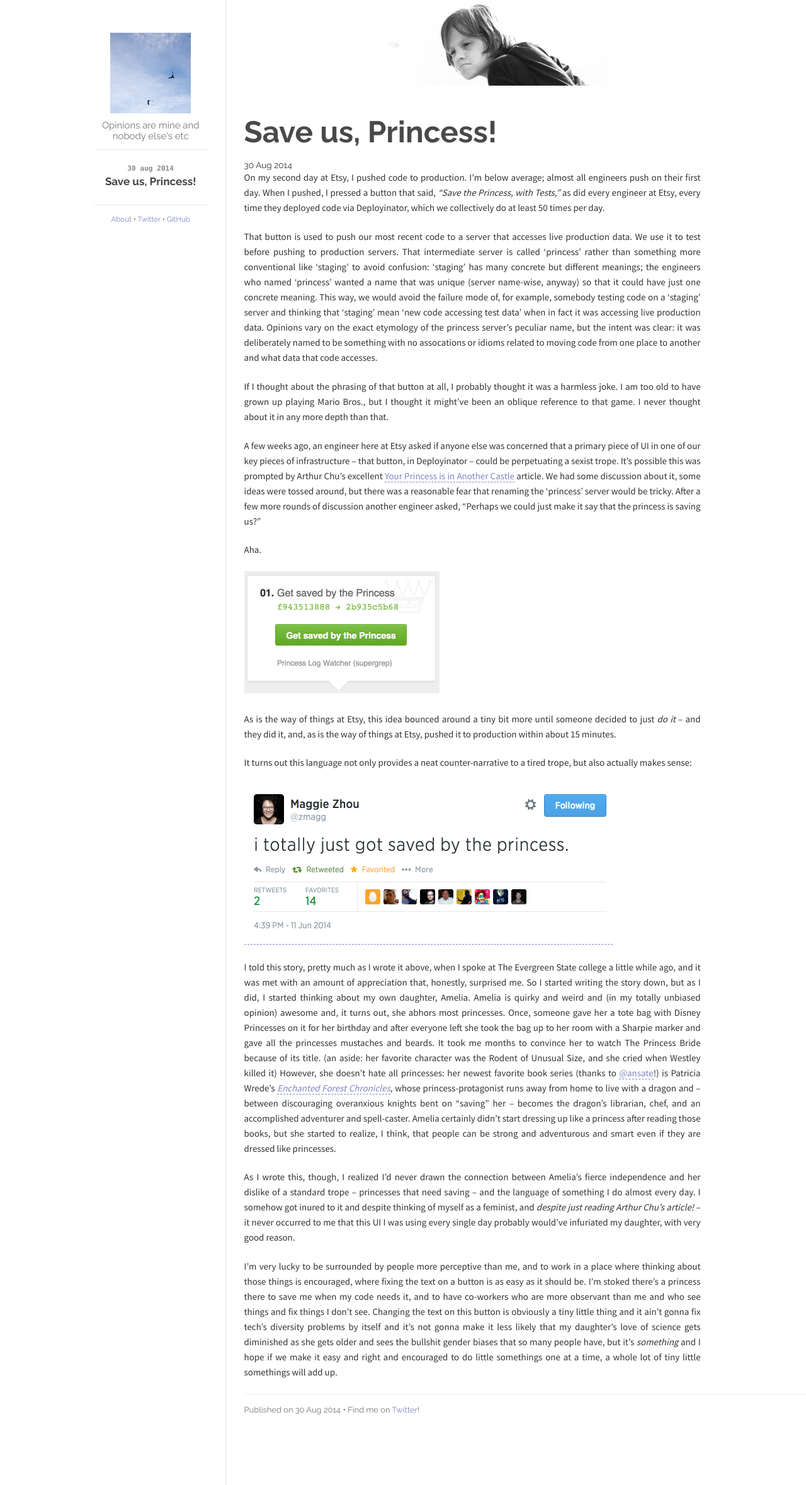
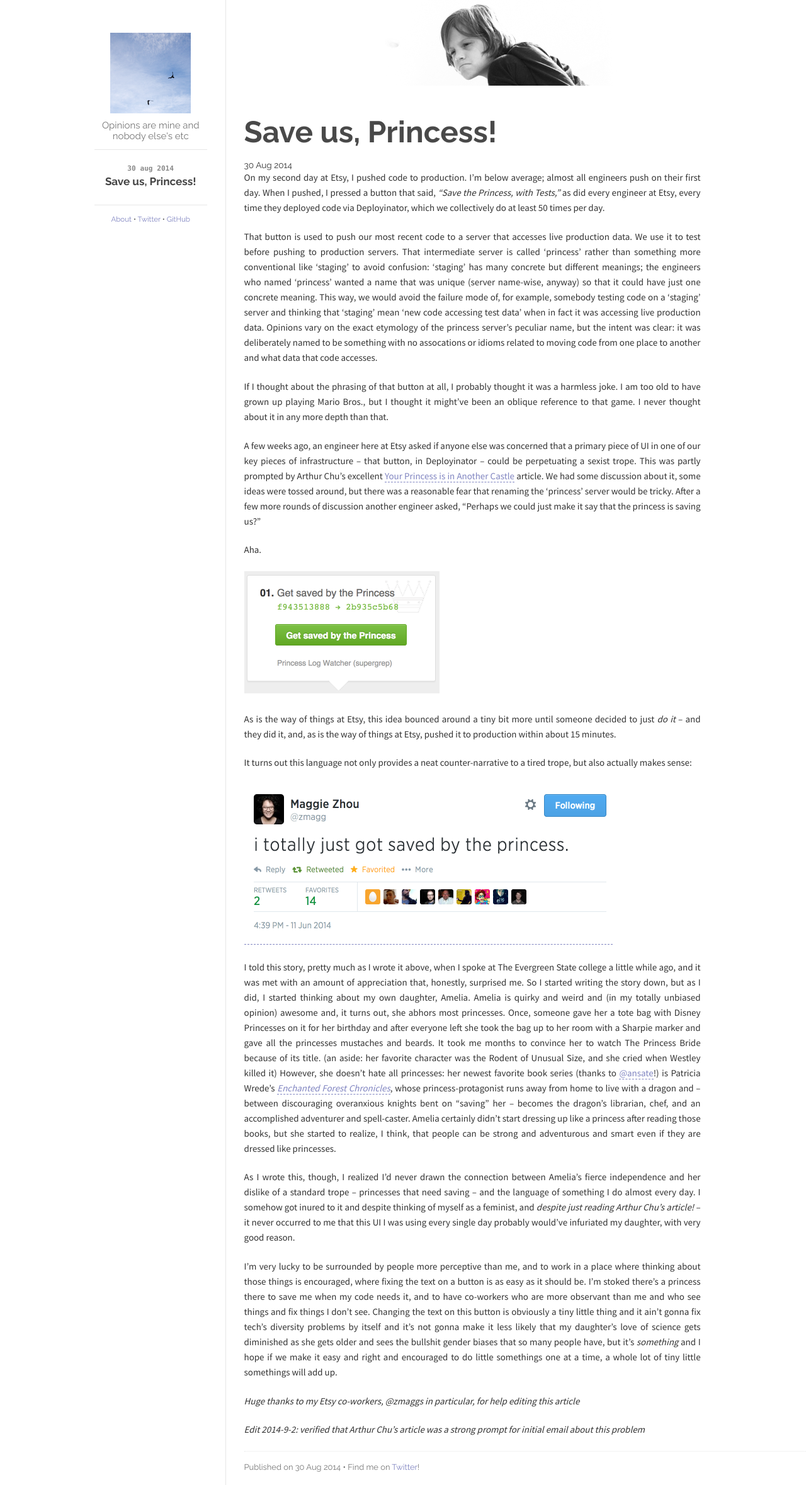
Before and after one commit to Moishe/Moishe.github.io, a Jekyll site: the page built from _posts/2014-8-30-save-us-princess.md, in a window 1280 px wide. Shown: the whole page at 63% size. Built offline with Jekyll 4.4.1, drawn with Linux system fonts in a browser that asks for light colours.

Commit message:
Couple of edits to princess article

```diff
--- a/_posts/2014-8-30-save-us-princess.md
+++ b/_posts/2014-8-30-save-us-princess.md
@@ -10,7 +10,7 @@
 
 If I thought about the phrasing of that button at all, I probably thought it was a harmless joke. I am too old to have grown up playing Mario Bros., but I thought it might've been an oblique reference to that game. I never thought about it in any more depth than that.
 
-A few weeks ago, an engineer here at Etsy asked if anyone else was concerned that a primary piece of UI in one of our key pieces of infrastructure -- that button, in Deployinator -- could be perpetuating a sexist trope. It's possible this was prompted by Arthur Chu's excellent [Your Princess is in Another Castle](http://www.thedailybeast.com/articles/2014/05/27/your-princess-is-in-another-castle-misogyny-entitlement-and-nerds.html) article. We had some discussion about it, some ideas were tossed around, but there was a reasonable fear that renaming the 'princess' server would be tricky. After a few more rounds of discussion another engineer asked, "Perhaps we could just make it say that the princess is saving us?"
+A few weeks ago, an engineer here at Etsy asked if anyone else was concerned that a primary piece of UI in one of our key pieces of infrastructure -- that button, in Deployinator -- could be perpetuating a sexist trope. This was partly prompted by Arthur Chu's excellent [Your Princess is in Another Castle](http://www.thedailybeast.com/articles/2014/05/27/your-princess-is-in-another-castle-misogyny-entitlement-and-nerds.html) article. We had some discussion about it, some ideas were tossed around, but there was a reasonable fear that renaming the 'princess' server would be tricky. After a few more rounds of discussion another engineer asked, "Perhaps we could just make it say that the princess is saving us?"
 
 Aha.
 
@@ -29,3 +29,7 @@
 As I wrote this, though, I realized I'd never drawn the connection between Amelia's fierce independence and her dislike of a standard trope -- princesses that need saving -- and the language of something I do almost every day. I somehow got inured to it and despite thinking of myself as a feminist, and *despite just reading Arthur Chu's article!* -- it never occurred to me that this UI I was using every single day probably would've infuriated my daughter, with very good reason.
 
 I'm very lucky to be surrounded by people more perceptive than me, and to work in a place where thinking about those things is encouraged, where fixing the text on a button is as easy as it should be. I'm stoked there's a princess there to save me when my code needs it, and to have co-workers who are more observant than me and who see things and fix things I don't see. Changing the text on this button is obviously a tiny little thing and it ain't gonna fix tech's diversity problems by itself and it's not gonna make it less likely that my daughter's love of science gets diminished as she gets older and sees the bullshit gender biases that so many people have, but it's *something* and I hope if we make it easy and right and encouraged to do little somethings one at a time, a whole lot of tiny little somethings will add up.
+
+*Huge thanks to my Etsy co-workers, @zmaggs in particular, for help editing this article*
+
+*Edit 2014-9-2: verified that Arthur Chu's article was a strong prompt for initial email about this problem*
```
